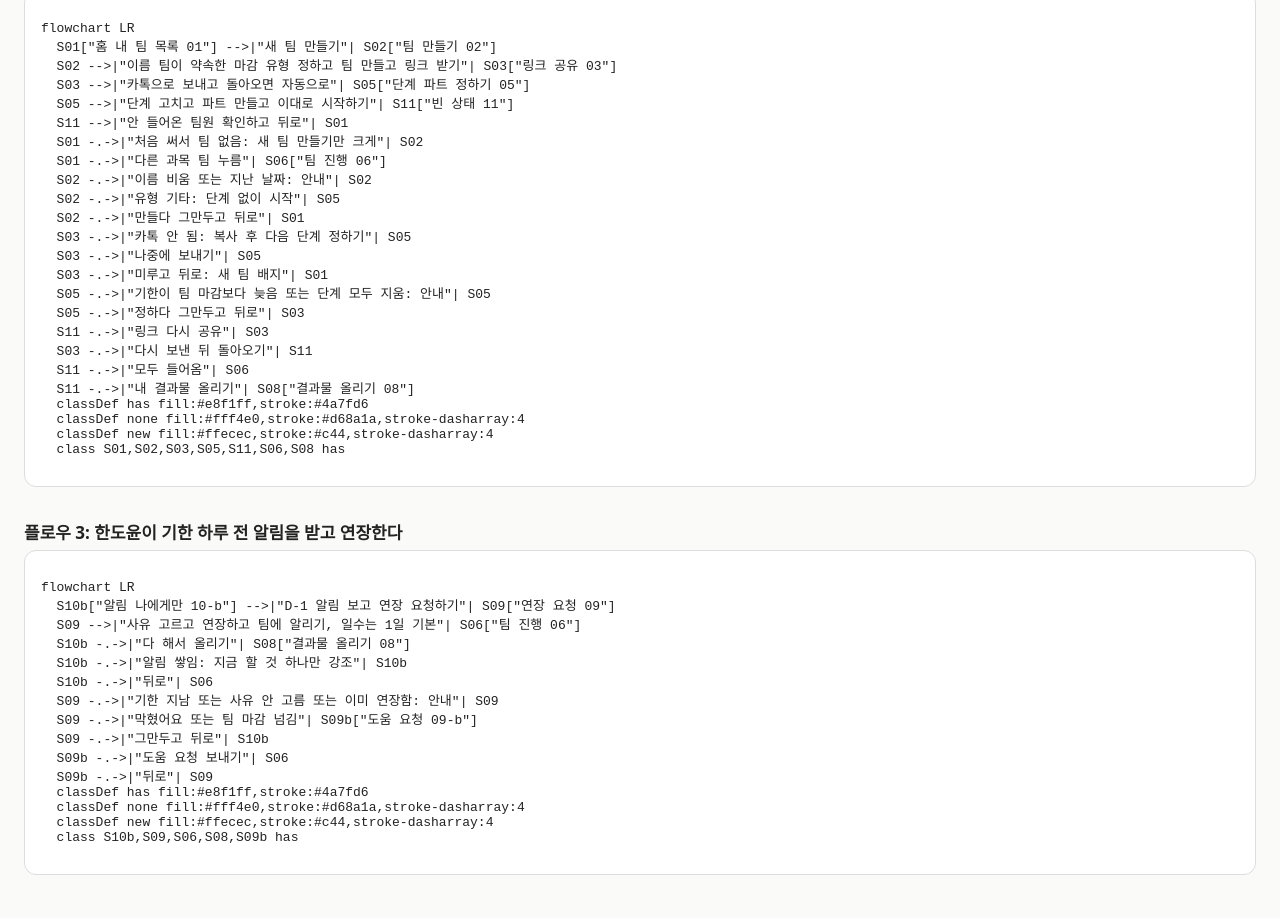
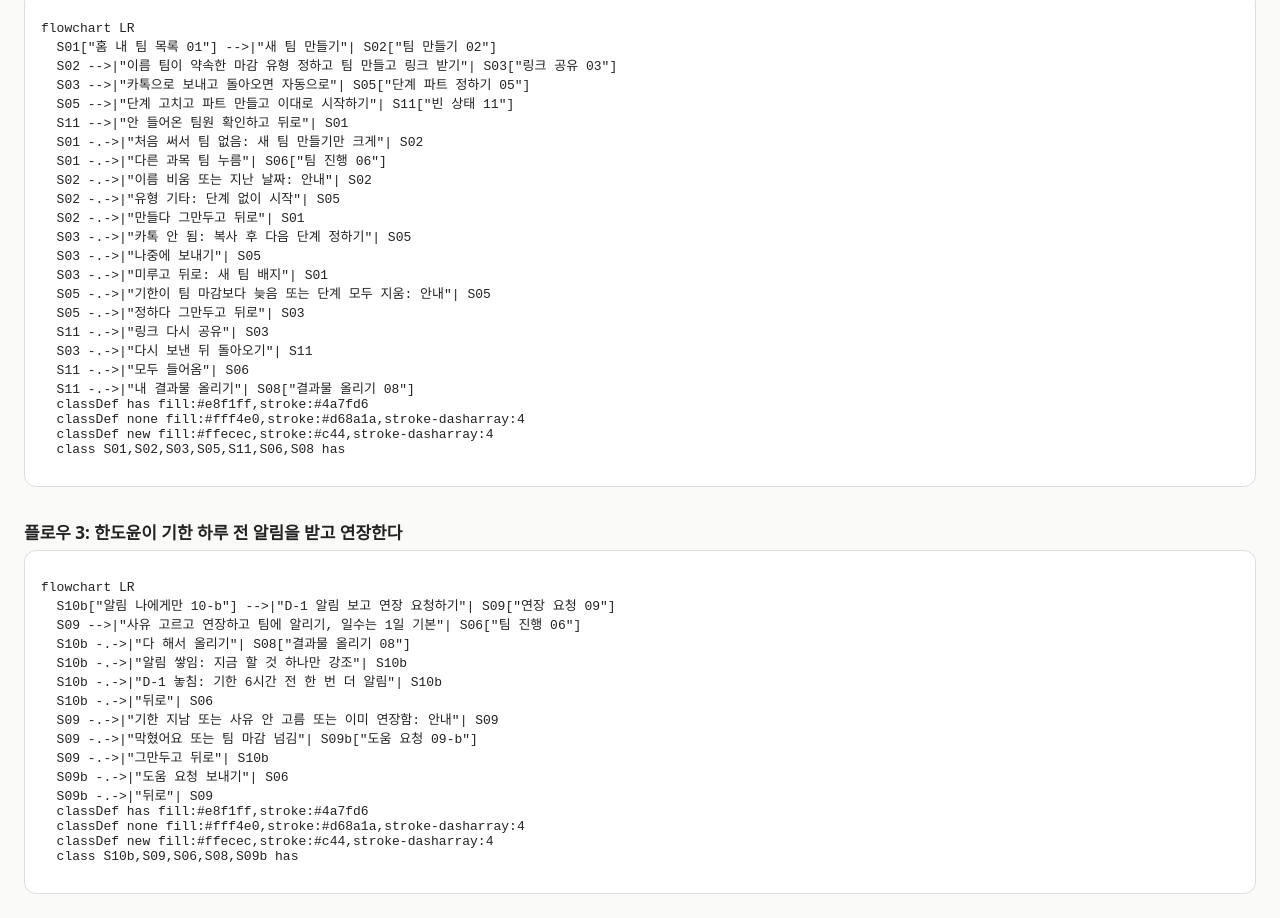
Before and after one commit to qkrwpgns-prog/hci_deu_3, a plain HTML site: page flow/flow.html in a window 1280 px wide. Shown: the part 2657-3575 px from the top of the page. Drawn offline with Linux system fonts and the light colour scheme; a script that the page names is missing.

Commit message:
Flow 3 persona check: second reminder 6 hours before deadline
Co-Authored-By: Claude Opus 5.5 <noreply@anthropic.com>
Claude-Session: https://claude.ai/code/session_01D1tN5a6S6M1g3sQC7vtD9T

```diff
--- a/flow/flow.html
+++ b/flow/flow.html
@@ -165,6 +165,7 @@ flowchart LR
   S09 -->|"사유 고르고 연장하고 팀에 알리기, 일수는 1일 기본"| S06["팀 진행 06"]
   S10b -.->|"다 해서 올리기"| S08["결과물 올리기 08"]
   S10b -.->|"알림 쌓임: 지금 할 것 하나만 강조"| S10b
+  S10b -.->|"D-1 놓침: 기한 6시간 전 한 번 더 알림"| S10b
   S10b -.->|"뒤로"| S06
   S09 -.->|"기한 지남 또는 사유 안 고름 또는 이미 연장함: 안내"| S09
   S09 -.->|"막혔어요 또는 팀 마감 넘김"| S09b["도움 요청 09-b"]
```
Also changed, not shown: 1 other file.
